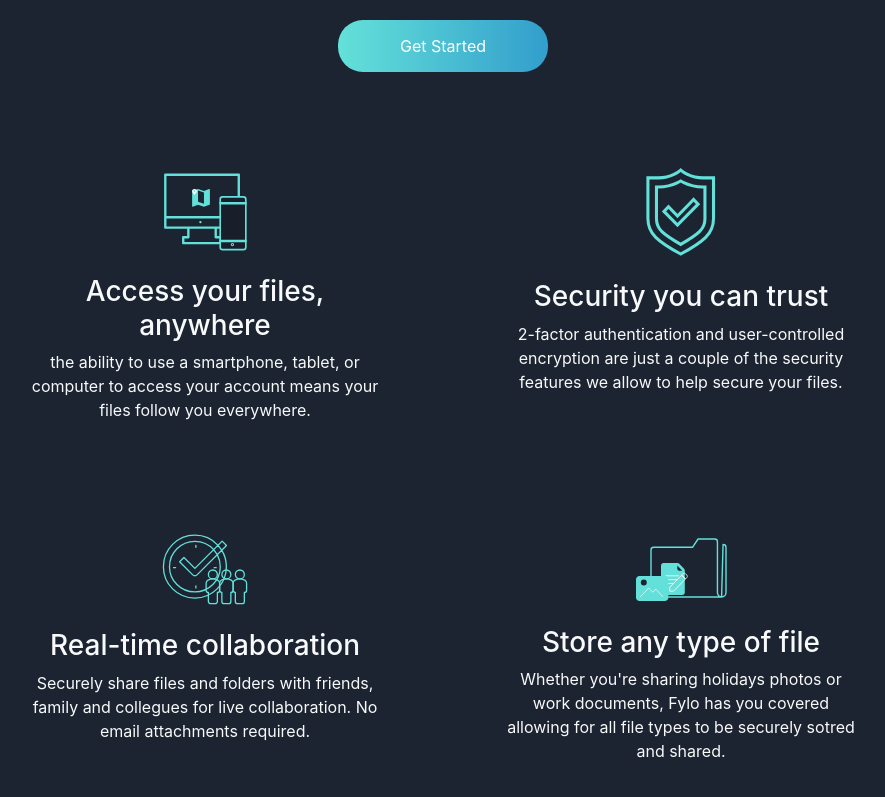
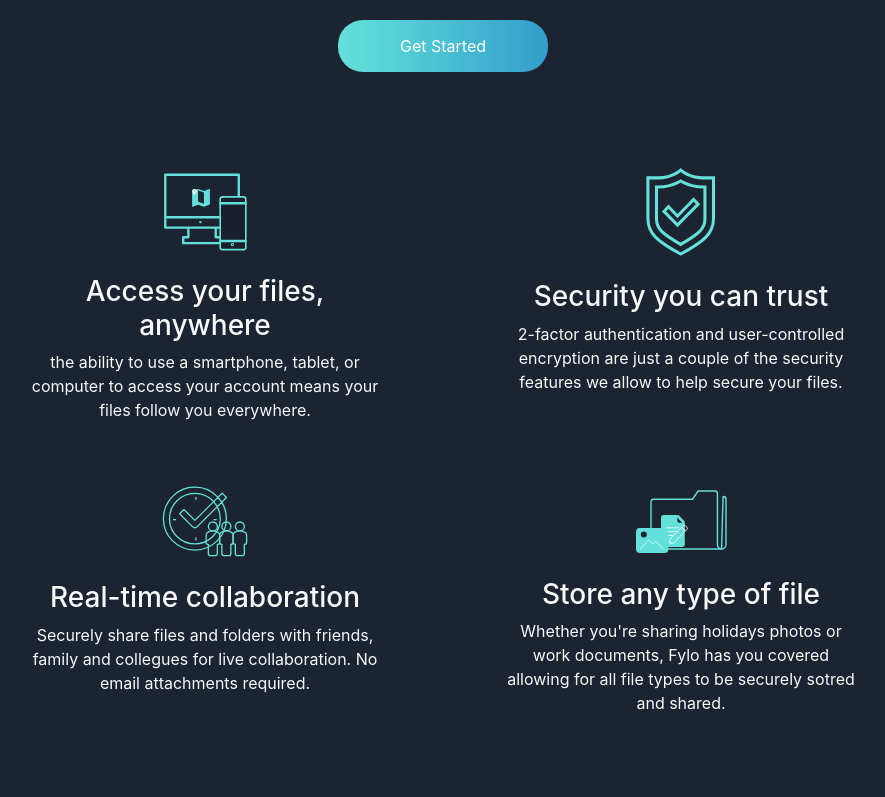
Before and after one commit to franjorub/fylo, a React (Create React App) app: page / in a window 1280 px wide. Shown: the part 867-1664 px from the top of the page, without its empty margins (197-1082 px from the left). Built offline with nearby package versions, Linux system fonts and the light colour scheme.

Commit message:
some css fixes

```diff
--- a/src/components/FeatureList.jsx
+++ b/src/components/FeatureList.jsx
@@ -11,14 +11,14 @@ const Features = () => {
       id="features"
     >
       <div className="row">
-        <div className="col-12 col-sm-4 mb-5 pb-5 mr-0 mr-sm-5">
+        <div className="col-12 col-sm-4 mb-5  mr-0 mr-sm-5">
           <Feature
             icon={anywhere}
             title="Access your files, anywhere"
             description="the ability to use a smartphone, tablet, or computer to access your account means your files follow you everywhere."
           />
         </div>
-        <div className="col-12 col-sm-4 mb-5 pb-5 ml-0 ml-sm-5">
+        <div className="col-12 col-sm-4 mb-5  ml-0 ml-sm-5">
           <Feature
             icon={security}
             title="Security you can trust"
@@ -27,21 +27,18 @@ const Features = () => {
         </div>
         <div className="w-100" />
         <div className="col-12 col-sm-4 mb-5 mr-0 mr-sm-5">
-          <img src={colaboration} alt="computer" className="img-fluid mb-4" />
-          <h3>Real-time collaboration</h3>
-          <p>
-            Securely share files and folders with friends, family and collegues
-            for live collaboration. No email attachments required.
-          </p>
+          <Feature
+            icon={colaboration}
+            title="Real-time collaboration"
+            description="Securely share files and folders with friends, family and collegues for live collaboration. No email attachments required."
+          />
         </div>
         <div className="col-12 col-sm-4 mb-5 ml-0 ml-sm-5">
-          <img src={files} alt="computer" className="img-fluid mb-4" />
-          <h3>Store any type of file</h3>
-          <p>
-            Whether you're sharing holidays photos or work documents, Fylo has
-            you covered allowing for all file types to be securely sotred and
-            shared.
-          </p>
+          <Feature
+            icon={files}
+            title="Store any type of file"
+            description="Whether you're sharing holidays photos or work documents, Fylo has you covered allowing for all file types to be securely sotred and shared."
+          />
         </div>
       </div>
     </section>
--- a/src/components/Header.jsx
+++ b/src/components/Header.jsx
@@ -22,12 +22,12 @@ const Header = () => {
       <div className="collapse navbar-collapse" id="navbarSupportedContent">
         <ul className="navbar-nav justify-content-end w-100">
           <li className="nav-item pr-5">
-            <a className="nav-link" href="#">
+            <a className="nav-link" href="#features">
               Features
             </a>
           </li>
           <li className="nav-item pr-5">
-            <a className="nav-link" href="#">
+            <a className="nav-link" href="#team">
               Team
             </a>
           </li>
```
